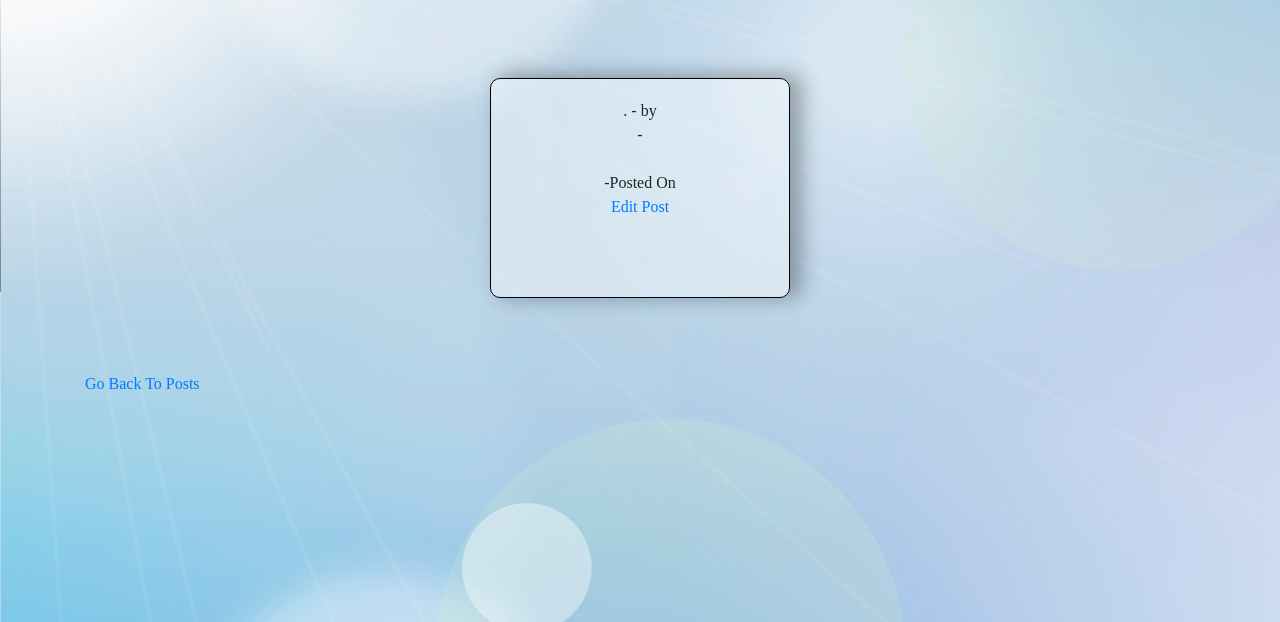
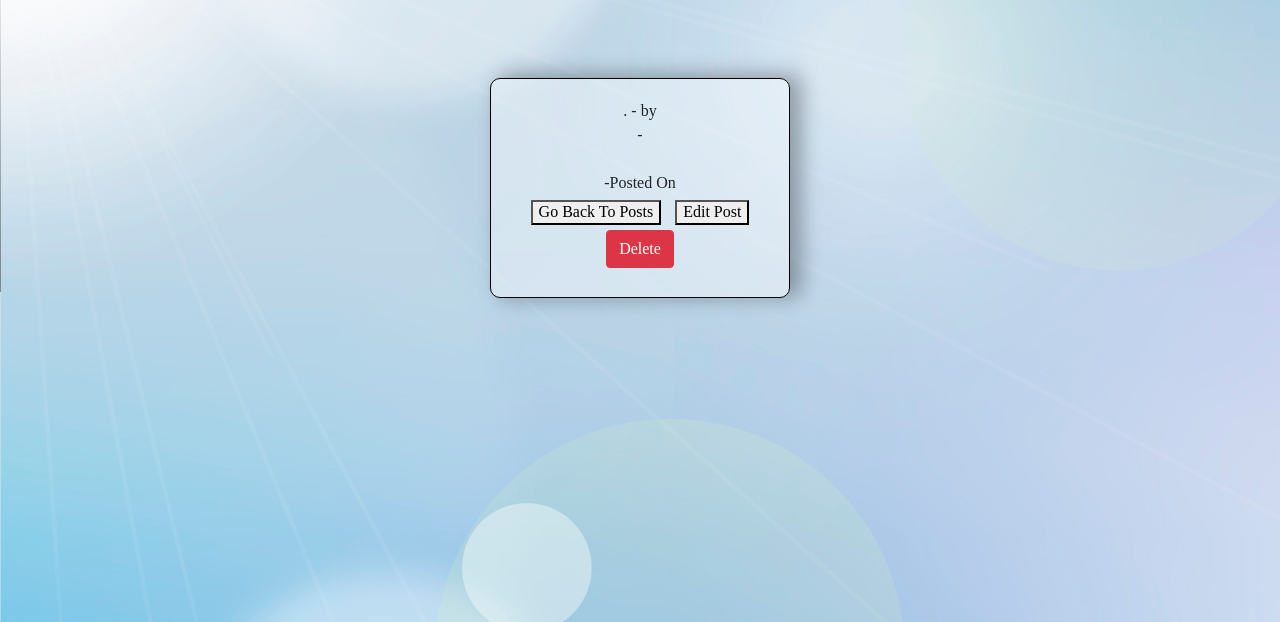
Before and after one commit to Gaurish17sharma/Flask-blog, a Flask app: template templates/view_post.html in a window 1280 px wide. Shown: the part 178-800 px from the top of the page. Run offline with Flask 3, Linux system fonts and the light colour scheme; the template is opened without the code that fills it, so the values that code supplies are empty.

Commit message:
deleting posts

```diff
--- a/home.py
+++ b/home.py
@@ -88,6 +88,24 @@ def update_post(id):
     return render_template('update_post.html',
                                 form = form)
 
+#deleting post
+@app.route('/delete_post/<int:id>' , methods = ['GET','POST'])
+def delete_post(id):
+    deleting_post = Posts.query.get_or_404(id)
+    try:
+        db.session.delete(deleting_post)
+        db.session.commit()
+        flash("Post Deleted Successfully!!")
+
+        post = Posts.query.order_by(Posts.date_posted)
+        return render_template('blog_posts.html',
+                               post = post)
+
+    except:
+        flash("There was an error in deleing the user try again!!")
+        post = Posts.query.order_by(Posts.date_posted)
+        return render_template('blog_posts.html' ,
+                               post = post)
 
 #posts list
 @app.route('/post/list' , methods =['GET', 'POST'])
--- a/templates/blog_posts.html
+++ b/templates/blog_posts.html
@@ -16,8 +16,11 @@
       -{{ my_post.slug }} </br>
       -Posted On {{ my_post.date_posted }} </br>
       <a href=" {{ url_for('update_post', id = my_post.id) }}">
-         Edit Post
+         <button>Edit Post</button>
       </a>
+      <a href=" {{ url_for('delete_post', id = my_post.id) }}" class="btn btn-danger">
+         Delete
+     </a>
    </div>
 
 </div>
--- a/templates/view_post.html
+++ b/templates/view_post.html
@@ -12,15 +12,20 @@
         -{{ post.slug }} </br>
         {{ post.content }} </br>
         -Posted On {{ post.date_posted }} </br>
-        <a href=" {{ url_for('update_post',id = post.id) }}">
-            Edit Post
-        </a>
+        <div class="post_button">
+            <a href=" {{ url_for('blog_post') }}">
+                <button>Go Back To Posts</button>
+            </a>
+            <a href=" {{ url_for('update_post',id = post.id) }}">
+                <button>Edit Post</button>
+            </a>
+            <a href=" {{ url_for('delete_post', id = post.id) }}" class="btn btn-danger">
+                Delete
+            </a>
+        </div>
     </div>
 </div>
 <br>
 
-<a href=" {{ url_for('blog_post') }}">
-    Go Back To Posts
- </a>
 
 {% endblock %}
```
Also changed, not shown: static/css/blog_posts.css (line endings or trailing spaces).
